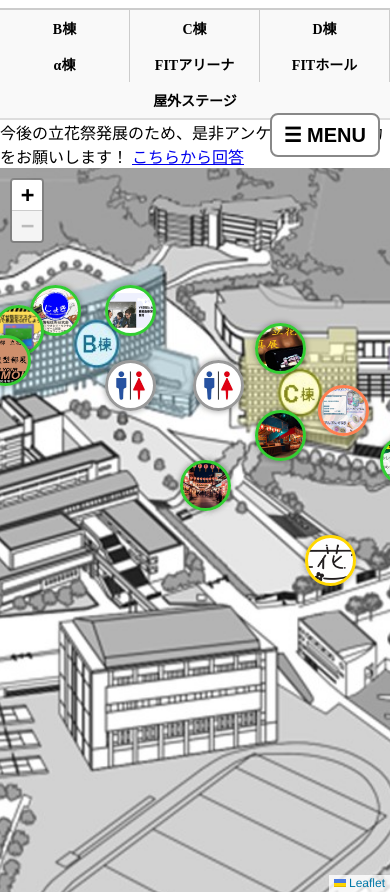
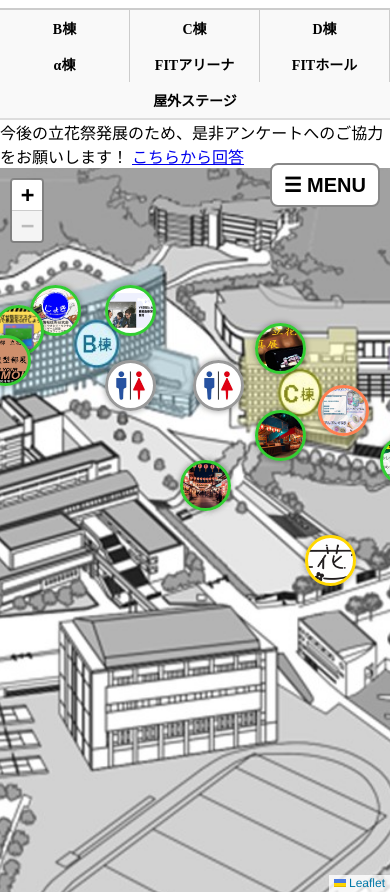
Before and after one commit to tachibanafes/map, a plain HTML site: page index.html in a window 390 px wide. Shown: the part 37-929 px from the top of the page. Drawn offline with nearby package versions, Linux system fonts and the light colour scheme.

Commit message:
index.html

```diff
--- a/index.html
+++ b/index.html
@@ -200,7 +200,7 @@
   }
 
   #menuButton {
-    top: 150px;               /* タイトルバー下に位置を調整 */
+    top: 200px;               /* タイトルバー下に位置を調整 */
     right: 10px;
     font-size: 20px;
     padding: 8px 12px;
```
